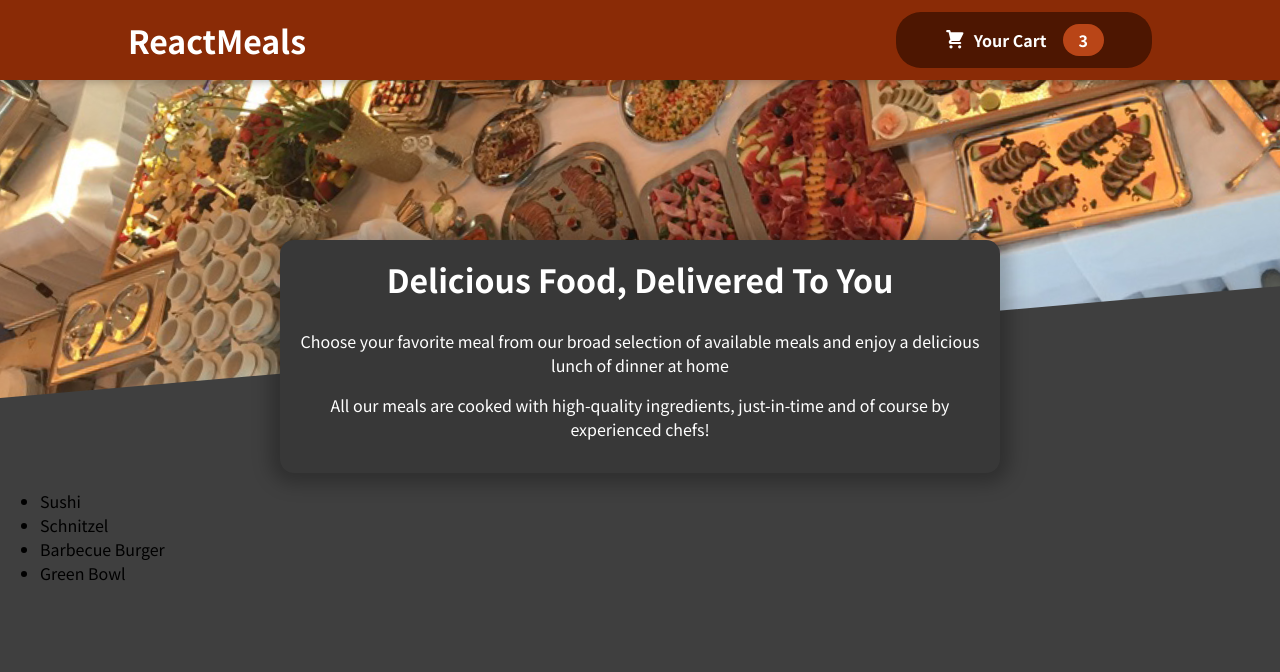
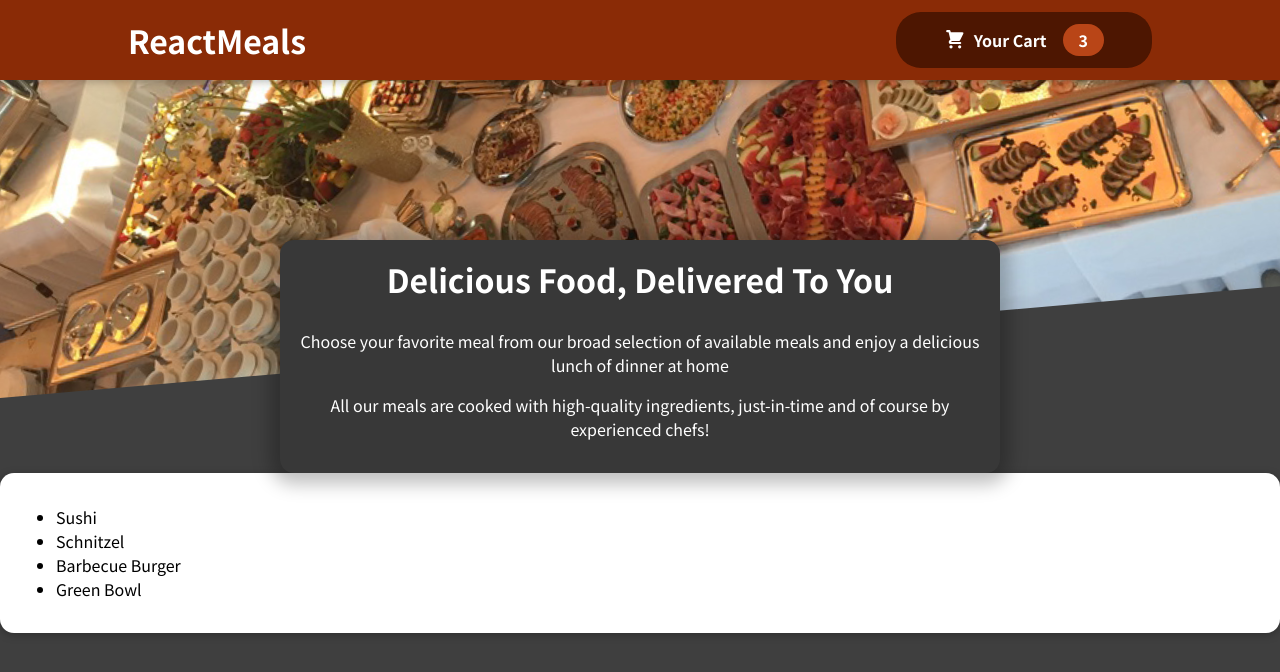
Before and after one commit to Momenuzzaman/react_meals, a React (Create React App) app: page / in a window 1280 px wide. Shown: the top 672 px of the page. Built offline with nearby package versions, Linux system fonts and the light colour scheme.

Commit message:
add card

```diff
--- a/src/components/Meals/AvailableMeals.js
+++ b/src/components/Meals/AvailableMeals.js
@@ -1,4 +1,5 @@
 import React from 'react';
+import Card from '../UI/Card';
 
 const DUMMY_MEALS = [
     {
@@ -30,9 +31,11 @@
     const mealList = DUMMY_MEALS.map(meal => <li>{meal.name}</li>);
     return (
         <section>
-            <ul>
-                {mealList}
-            </ul>
+            <Card>
+                <ul>
+                    {mealList}
+                </ul>
+            </Card>
         </section>
     );
 };
--- /dev/null
+++ b/src/components/UI/Card.js
@@ -0,0 +1,11 @@
+import React from 'react';
+import classes from './Card.module.css'
+const Card = (props) => {
+    return (
+        <div className={classes.card}>
+            {props.children}
+        </div>
+    );
+};
+
+export default Card;
--- /dev/null
+++ b/src/components/UI/Card.module.css
@@ -0,0 +1,6 @@
+.card {
+  padding: 1rem;
+  box-shadow: 0 2px 8px rgba(0, 0, 0, 0.25);
+  border-radius: 14px;
+  background-color: white;
+}
```
Also changed, not shown: 1 other file (tests, documents, lock files or other folders).
